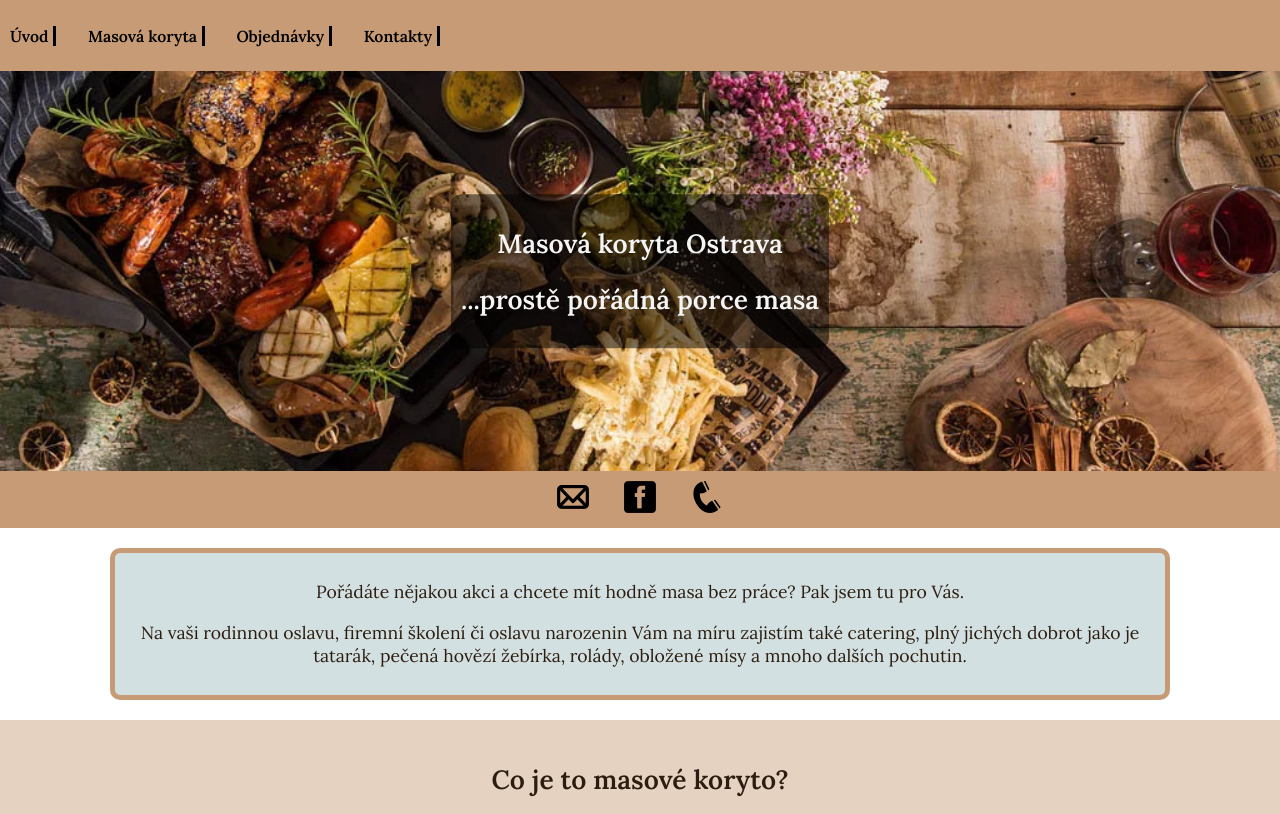
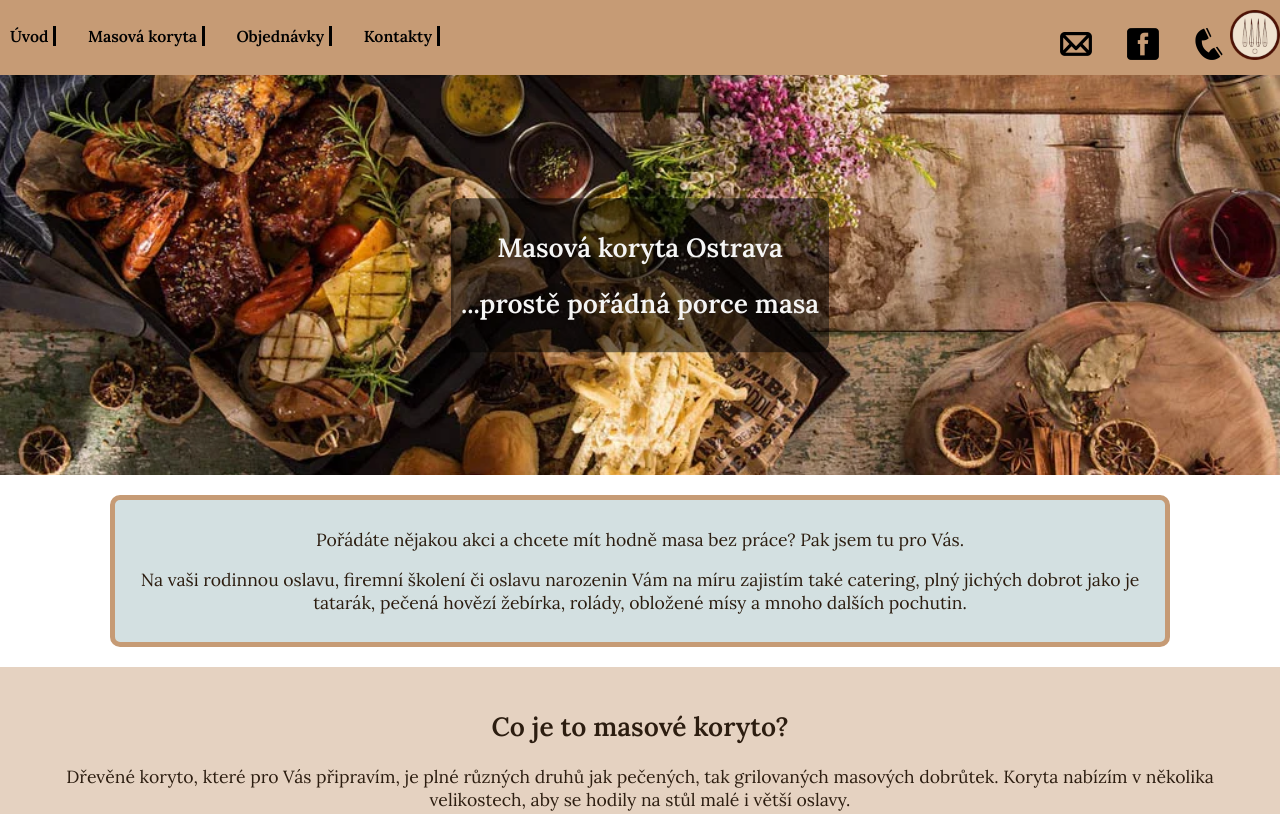
Before and after one commit to PetraU11/MK, a plain HTML site: page index.html in a window 1280 px wide. Shown: the top 814 px of the page. Drawn offline with Linux system fonts and the light colour scheme.

Commit message:
header top bar modified for 1000px breakpoint

```diff
--- a/index.html
+++ b/index.html
@@ -41,6 +41,7 @@
 <a href="#contact"> <img src="images/mail_bw_32.png"> </a>
 <a href="https://www.facebook.com/profile.php?id=100064211496166"> <img src="images/fb_bw_32.png" alt="facebook logo"> </a>
 <a href="#contact"> <img src="images/phone_bw_32.png"> </a>
+<img class="header__icons-logo" src="images/main-logo.png" alt="logo Masové koryta" width="50">
 
 </section>
 
--- a/scss/style.scss
+++ b/scss/style.scss
@@ -36,13 +36,21 @@ a {
 
 .header{
     background-color: rgb(198, 155, 117);
-    padding-top: 10px;
-
+    display:grid;
+    @media screen and (min-width: 1000px) {
+        grid-template-columns: 1fr 1fr;
+    }
 }
 
 .header__topbar {
   height: 45px;
   max-width: 1200px; //celý dokument!!! //
+  padding-top: 10px;
+  margin-bottom:10px;
+  @media screen and (min-width: 1000px) {
+    grid-column: 1 / 2;
+    grid-row: 1 / 2;
+}
 }
 
 .menu__list {
@@ -63,10 +71,24 @@ a {
 .header__icons{
     padding-top: 10px;
     padding-bottom: 10px;
+    @media screen and (min-width: 1000px) {
+        grid-column: 2 / 3;
+        grid-row: 1 / 2;
+        text-align:right;
+
+    }
+
 }
 .header__icons a:nth-child(2){
     margin-left: 30px;
     margin-right: 30px;
+}
+
+.header__icons-logo {
+    display: none;
+    @media screen and (min-width: 1000px) {
+        display:inline-block;
+    }
 }
 
 .header__hero{
@@ -77,6 +99,11 @@ a {
     position: relative;
     height: 400px;
     //background-image: linear-gradient(rgba(0, 0, 0, 0.1), rgba(0, 0, 0, 0.3)), url("../images/header_introduction.jpg");
+    @media screen and (min-width: 1000px) {
+        grid-column: 1 / 3;
+        grid-row: 2 / 3;
+    }
+
 }
 
 .header__hero-heading{
```
Also changed, not shown: css/style.css, images/main-logo.png (added), 2 other files.
